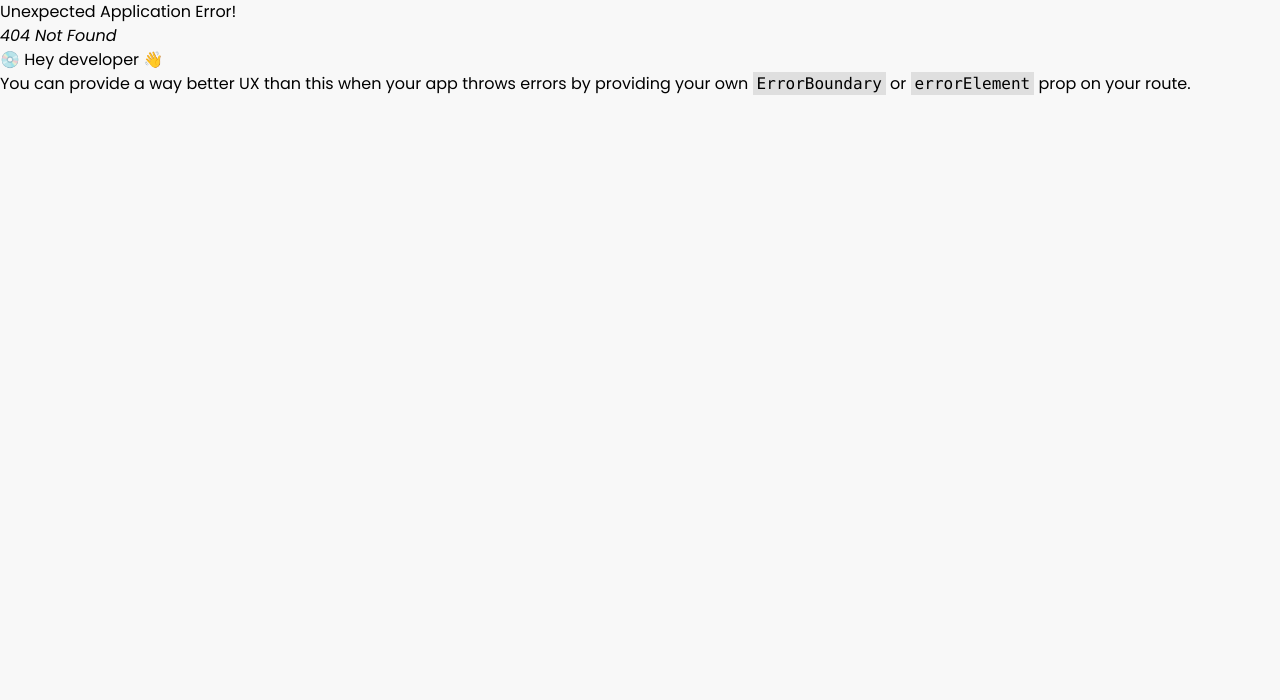
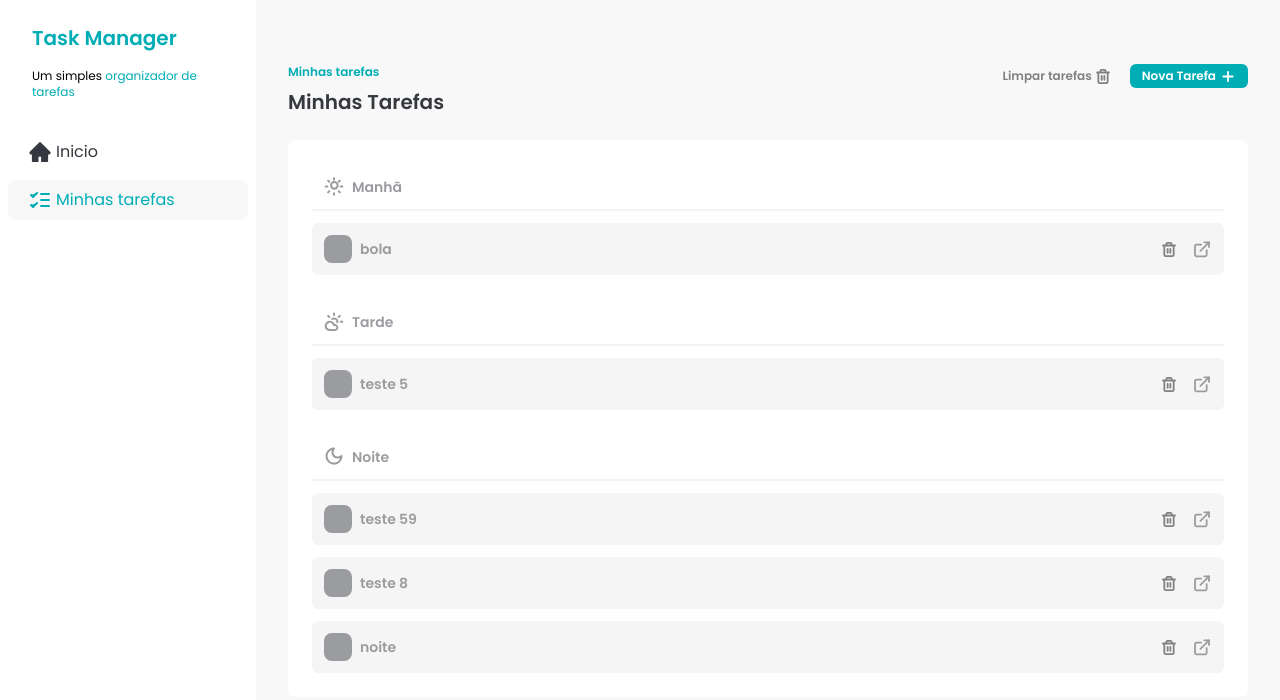
Before and after one commit to Alessandro-Vieira77/fsc-task-manager-, a React (Vite) app: page /tasks in a window 1280 px wide. Before the commit this address had no page. Shown: the top 700 px of the page. Built offline with nearby package versions, Linux system fonts and the light colour scheme; data requests are answered from the project's data file.

Commit message:
feat: add HomePage and TaskPage

```diff
--- a/src/App.jsx
+++ /dev/null
@@ -1,14 +0,0 @@
-import SideBar from "./components/Sidebar";
-import Tasks from "./components/Tasks";
-
-function App() {
-  return (
-    <div className="flex w-full">
-      <SideBar />
-
-      <Tasks />
-    </div>
-  );
-}
-
-export default App;
--- a/src/components/Sidebar.jsx
+++ b/src/components/Sidebar.jsx
@@ -3,7 +3,7 @@ import SidebarButton from "./SidebarButton";
 
 const SideBar = () => {
   return (
-    <div className="h-screen w-64 bg-brand-white">
+    <div className="h-screen w-64 min-w-64 bg-brand-white">
       <div className="space-y-4 px-8 pt-6">
         <h1 className="text-xl font-semibold text-brand-primary">
           Task Manager
@@ -15,11 +15,11 @@ const SideBar = () => {
       </div>
 
       <div className="mt-6 flex flex-col gap-2 p-2">
-        <SidebarButton color="unSelected">
+        <SidebarButton color="unSelected" to={"/"}>
           <IconHome />
           Inicio
         </SidebarButton>
-        <SidebarButton color="selected">
+        <SidebarButton color="selected" to={"/tasks"}>
           <IconTask />
           Minhas tarefas
         </SidebarButton>
--- a/src/components/SidebarButton.jsx
+++ b/src/components/SidebarButton.jsx
@@ -1,6 +1,8 @@
 import PropTypes from "prop-types";
+import { Link } from "react-router-dom";
 import { tv } from "tailwind-variants";
-const SidebarButton = ({ children, color }) => {
+
+const SidebarButton = ({ children, color, to }) => {
   const button = tv({
     base: "flex items-center gap-1 rounded-lg px-5 py-2",
     variants: {
@@ -15,9 +17,9 @@ const SidebarButton = ({ children, color }) => {
   });
 
   return (
-    <a href="#" className={button({ color: color })}>
+    <Link to={to} className={button({ color: color })}>
       {children}
-    </a>
+    </Link>
   );
 };
 
--- /dev/null
+++ b/src/pages/HomePage.jsx
@@ -0,0 +1,10 @@
+import SideBar from "../components/Sidebar";
+function HomePage() {
+  return (
+    <div className="flex w-full">
+      <SideBar />
+    </div>
+  );
+}
+
+export default HomePage;
--- /dev/null
+++ b/src/pages/TasksPage.jsx
@@ -0,0 +1,13 @@
+import SideBar from "../components/Sidebar";
+import Tasks from "../components/Tasks";
+
+function TasksPage() {
+  return (
+    <div className="flex w-full">
+      <SideBar />
+      <Tasks />
+    </div>
+  );
+}
+
+export default TasksPage;
```
Also changed, not shown: src/main.jsx (+7 -2 lines).
